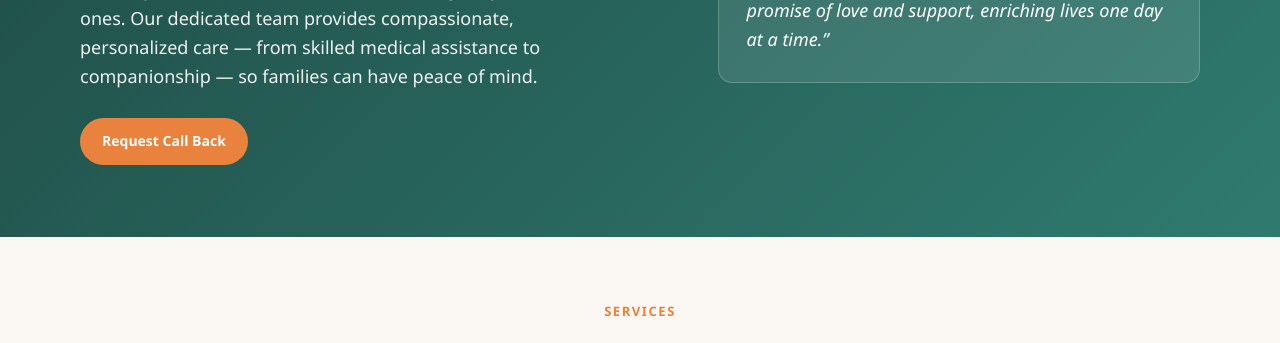
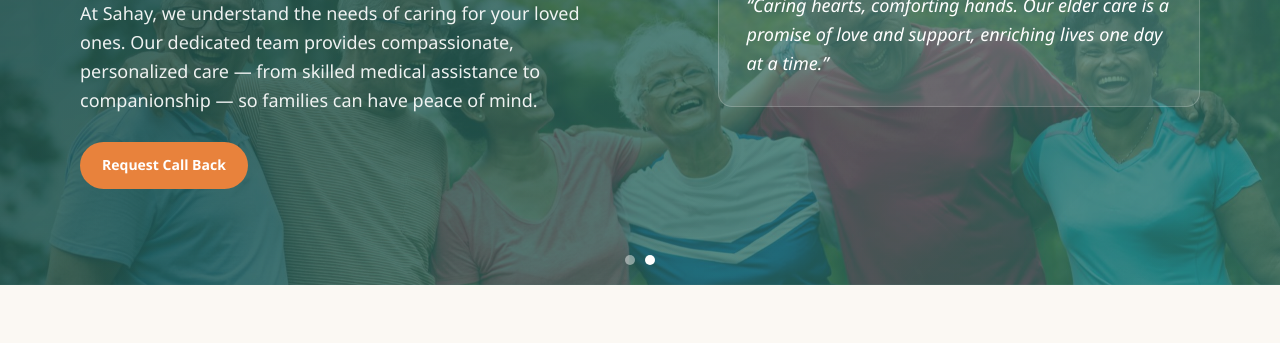
Before and after one commit to deb-datta-nl/sahaycare-website, a plain HTML site: page index.html in a window 1280 px wide. Shown: the part 295-638 px from the top of the page. Drawn offline with Linux system fonts and the light colour scheme.

Commit message:
Add hero image carousel with laughter/hospitalization photos

```diff
--- a/index.html
+++ b/index.html
@@ -29,6 +29,11 @@
 </header>
 
 <section class="hero">
+  <div class="hero-slides">
+    <div class="hero-slide active" style="background-image:url('images/laughter.jpg')"></div>
+    <div class="hero-slide" style="background-image:url('images/hospitalization.jpg')"></div>
+  </div>
+  <div class="hero-overlay"></div>
   <div class="hero-inner">
     <div>
       <h1>Elder Care that makes a difference</h1>
@@ -38,6 +43,10 @@
     <div class="quote-card">
       &ldquo;Caring hearts, comforting hands. Our elder care is a promise of love and support, enriching lives one day at a time.&rdquo;
     </div>
+  </div>
+  <div class="hero-dots">
+    <button class="hero-dot active" data-slide="0" aria-label="Show slide 1"></button>
+    <button class="hero-dot" data-slide="1" aria-label="Show slide 2"></button>
   </div>
 </section>
 
--- a/script.js
+++ b/script.js
@@ -18,6 +18,28 @@ document.addEventListener("DOMContentLoaded", function () {
         nav.style.padding = "16px 24px";
         nav.style.boxShadow = "0 8px 16px rgba(0,0,0,0.08)";
       }
+    });
+  }
+
+  // Hero image carousel
+  var slides = document.querySelectorAll(".hero-slide");
+  var dots = document.querySelectorAll(".hero-dot");
+  if (slides.length > 1) {
+    var current = 0;
+    var rotate = function (index) {
+      slides[current].classList.remove("active");
+      dots[current] && dots[current].classList.remove("active");
+      current = index % slides.length;
+      slides[current].classList.add("active");
+      dots[current] && dots[current].classList.add("active");
+    };
+    var timer = setInterval(function () { rotate(current + 1); }, 5000);
+    dots.forEach(function (dot, i) {
+      dot.addEventListener("click", function () {
+        clearInterval(timer);
+        rotate(i);
+        timer = setInterval(function () { rotate(current + 1); }, 5000);
+      });
     });
   }
 
--- a/style.css
+++ b/style.css
@@ -128,14 +128,68 @@ nav.main-nav a:hover {
 
 /* Hero */
 .hero {
-  background: linear-gradient(135deg, var(--teal-dark), var(--teal));
+  position: relative;
   color: var(--white);
-  padding: 72px 24px;
+  padding: 96px 24px;
+  overflow: hidden;
+  min-height: 460px;
+  display: flex;
+  align-items: center;
 }
 
+.hero-slides {
+  position: absolute;
+  inset: 0;
+  z-index: 0;
+}
+
+.hero-slide {
+  position: absolute;
+  inset: 0;
+  background-size: cover;
+  background-position: center;
+  opacity: 0;
+  transition: opacity 1.4s ease-in-out;
+}
+
+.hero-slide.active { opacity: 1; }
+
+.hero-overlay {
+  position: absolute;
+  inset: 0;
+  z-index: 1;
+  background: linear-gradient(135deg, rgba(31,77,71,0.88), rgba(47,122,111,0.72));
+}
+
+.hero-dots {
+  position: absolute;
+  bottom: 20px;
+  left: 0;
+  right: 0;
+  z-index: 2;
+  display: flex;
+  justify-content: center;
+  gap: 10px;
+}
+
+.hero-dot {
+  width: 10px;
+  height: 10px;
+  border-radius: 50%;
+  border: none;
+  background: rgba(255,255,255,0.45);
+  cursor: pointer;
+  padding: 0;
+}
+
+.hero-dot.active { background: var(--white); }
+
 .hero-inner {
+  position: relative;
+  z-index: 2;
   max-width: 1120px;
   margin: 0 auto;
+  width: 100%;
   display: grid;
   grid-template-columns: 1.1fr 0.9fr;
   gap: 48px;
```
Also changed, not shown: images/hospitalization.jpg (added), images/laughter.jpg (added).
